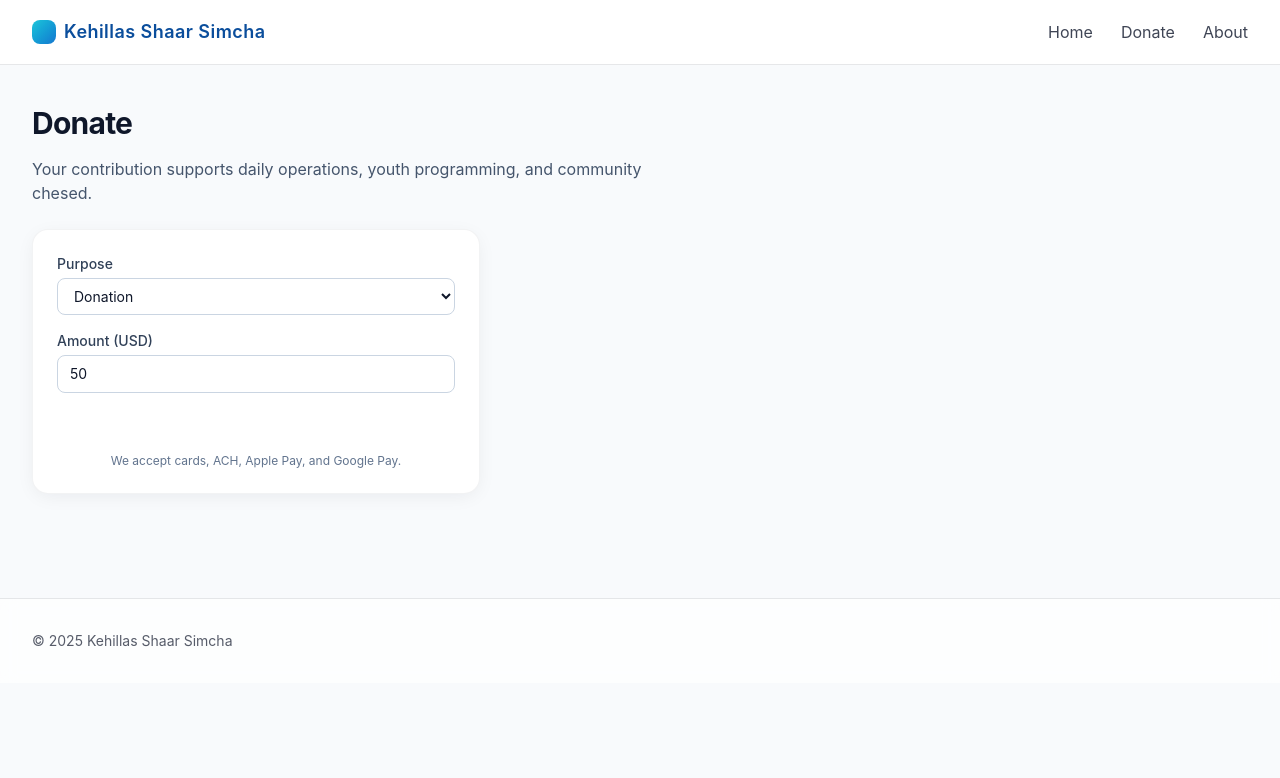
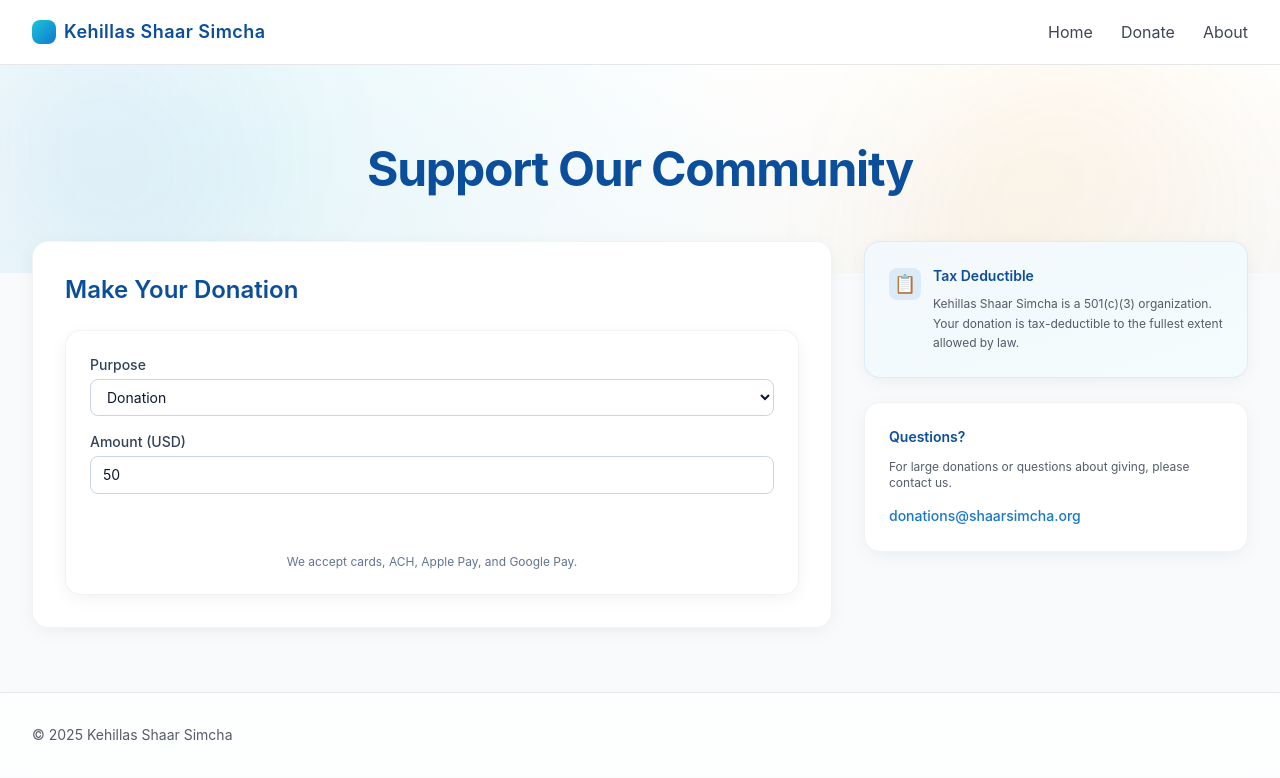
Before and after one commit to redhead94/kss, a Next.js app: page /donate in a window 1280 px wide. Shown: the top 778 px of the page. Built offline with nearby package versions, Linux system fonts and the light colour scheme.

Commit message:
fixing stripe error

```diff
--- a/app/donate/page.tsx
+++ b/app/donate/page.tsx
@@ -1,16 +1,73 @@
-import { Container } from "../../components/Ui";
+import { Container, Card } from "../../components/Ui";
 import DonateForm from "../../components/DonateForm";
 
 export default function DonatePage() {
   return (
-    <Container className="py-10">
-      <h1 className="mb-4 text-3xl font-bold tracking-tight">Donate</h1>
-      <p className="mb-6 max-w-2xl text-slate-600">
-        Your contribution supports daily operations, youth programming, and community chesed.
-      </p>
-      <div className="max-w-md">
-        <DonateForm />
-      </div>
-    </Container>
+    <>
+      {/* Hero Section */}
+      <section className="relative bg-streaks overflow-hidden">
+        <div className="absolute top-0 right-0 w-96 h-96 bg-gradient-to-br from-brand-gold/10 to-transparent rounded-full blur-3xl" />
+        <div className="absolute bottom-0 left-0 w-72 h-72 bg-gradient-to-tr from-brand-blue/10 to-transparent rounded-full blur-3xl" />
+
+        <Container className="relative mx-auto max-w-4xl py-16 md:py-20 text-center">
+          <h1 className="font-display text-4xl md:text-5xl font-bold tracking-tight text-brand-deep">
+            Support Our Community
+          </h1>
+        </Container>
+      </section>
+
+      {/* Main Content */}
+      <Container className="relative -mt-8 mb-16 max-w-5xl">
+        <div className="grid grid-cols-1 lg:grid-cols-3 gap-8">
+          {/* Donation Form */}
+          <div className="lg:col-span-2">
+            <Card className="card-surface p-6 md:p-8">
+              <h2 className="font-display text-2xl font-semibold text-brand-deep mb-6">
+                Make Your Donation
+              </h2>
+              <DonateForm />
+            </Card>
+          </div>
+
+          {/* Impact Sidebar */}
+          <aside className="space-y-6">
+            {/* Impact Card */}
+
+            {/* Tax Deductible Info */}
+            <Card className="card-surface p-6 bg-gradient-to-br from-brand-blue/5 to-brand-teal/5 border-brand-blue/10">
+              <div className="flex items-start gap-3">
+                <div className="flex h-8 w-8 items-center justify-center rounded-lg bg-brand-blue/10 text-brand-blue flex-shrink-0 mt-0.5">
+                  <span className="text-lg">📋</span>
+                </div>
+                <div>
+                  <h3 className="font-display text-sm font-semibold text-brand-deep mb-2">
+                    Tax Deductible
+                  </h3>
+                  <p className="text-xs text-brand-ink/70 leading-relaxed">
+                    Kehillas Shaar Simcha is a 501(c)(3) organization. Your donation is tax-deductible to the fullest extent allowed by law.
+                  </p>
+                </div>
+              </div>
+            </Card>
+
+            {/* Contact Card */}
+            <Card className="card-surface p-6">
+              <h3 className="font-display text-sm font-semibold text-brand-deep mb-3">
+                Questions?
+              </h3>
+              <p className="text-xs text-brand-ink/70 mb-3">
+                For large donations or questions about giving, please contact us.
+              </p>
+              <a
+                href="mailto:donations@shaarsimcha.org"
+                className="text-sm font-medium text-brand-blue hover:text-brand-deep transition-colors"
+              >
+                donations@shaarsimcha.org
+              </a>
+            </Card>
+          </aside>
+        </div>
+      </Container>
+    </>
   );
 }
--- a/package.json
+++ b/package.json
@@ -18,6 +18,7 @@
     "react": "19.2.0",
     "react-dom": "19.2.0",
     "sanity": "^4.14.2",
+    "stripe": "^19.3.0",
     "styled-components": "^6.1.19",
     "tailwind-merge": "^3.4.0"
   },
```
Also changed, not shown: 1 other file (tests, documents, lock files or other folders).
